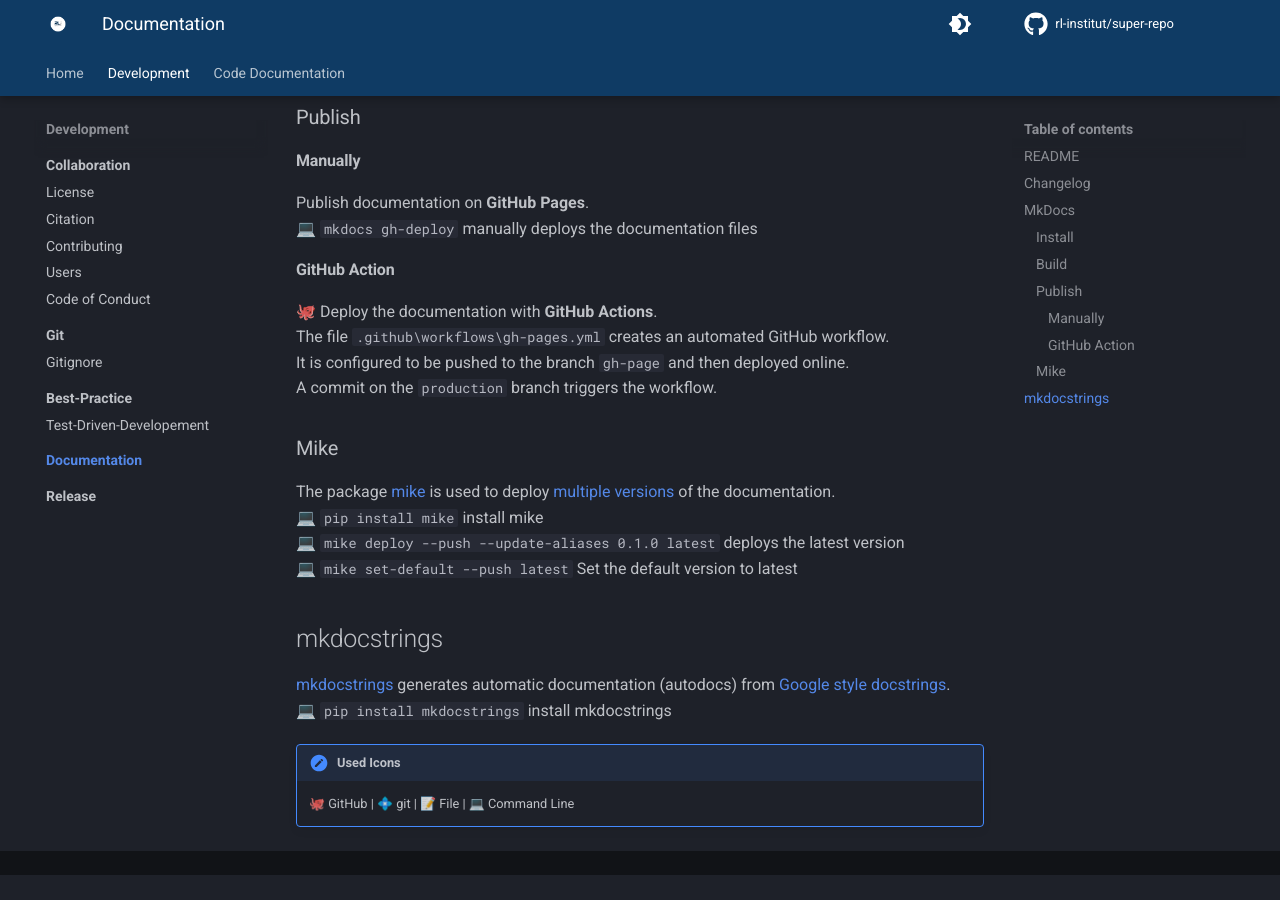
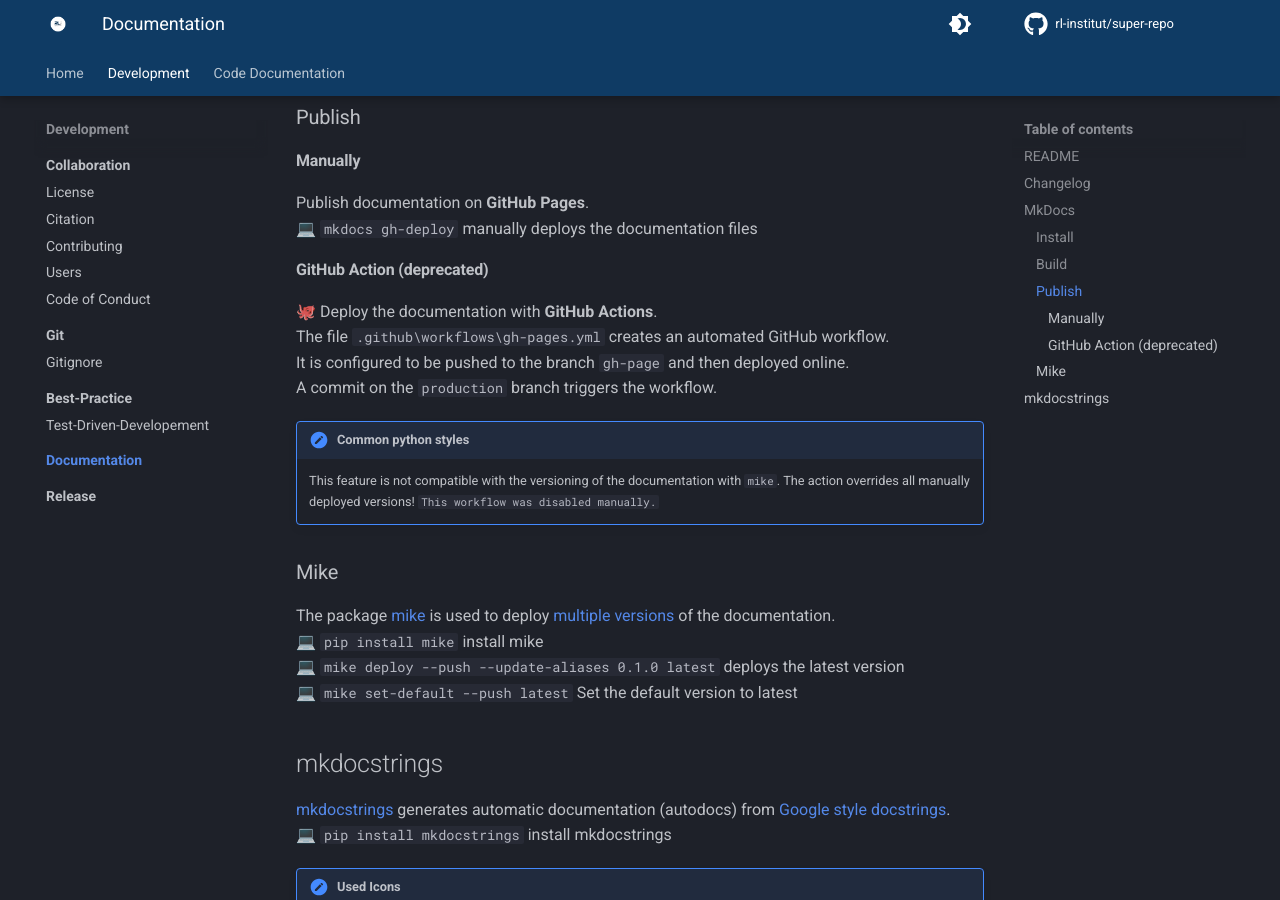
Before and after one commit to rl-institut/super-repo, an MkDocs documentation site: the page built from docs/development/documentation/index.md, in a window 1280 px wide and 900 px high, scrolled down 919 px. Built offline with MkDocs 1.6.1 and Material for MkDocs 9.7.7, drawn with Linux system fonts in a browser that asks for light colours; comment, search, counter and statistics services are not loaded; the version menu is left out; before the commit the page ends 1794 px from its top, so only the background shows below that.

Commit message:
Update documentation to diable GitHub Action #36

```diff
--- a/docs/development/documentation/index.md
+++ b/docs/development/documentation/index.md
@@ -30,11 +30,16 @@
 Publish documentation on **GitHub Pages**. <br>
 💻 `mkdocs gh-deploy` manually deploys the documentation files
 
-#### GitHub Action
+#### GitHub Action (deprecated)
 🐙 Deploy the documentation with **GitHub Actions**. <br>
 The file `.github\workflows\gh-pages.yml` creates an automated GitHub workflow. <br>
 It is configured to be pushed to the branch `gh-page` and then deployed online. <br>
 A commit on the `production` branch triggers the workflow.
+
+!!! note "Common python styles"
+    This feature is not compatible with the versioning of the documentation with `mike`.
+    The action overrides all manually deployed versions!
+    `This workflow was disabled manually.`
 
 ### Mike
 The package [mike](https://github.com/jimporter/mike) is used to deploy [multiple versions](https://squidfunk.github.io/mkdocs-material/setup/setting-up-versioning/?h=versioning) of the documentation.<br>
```
